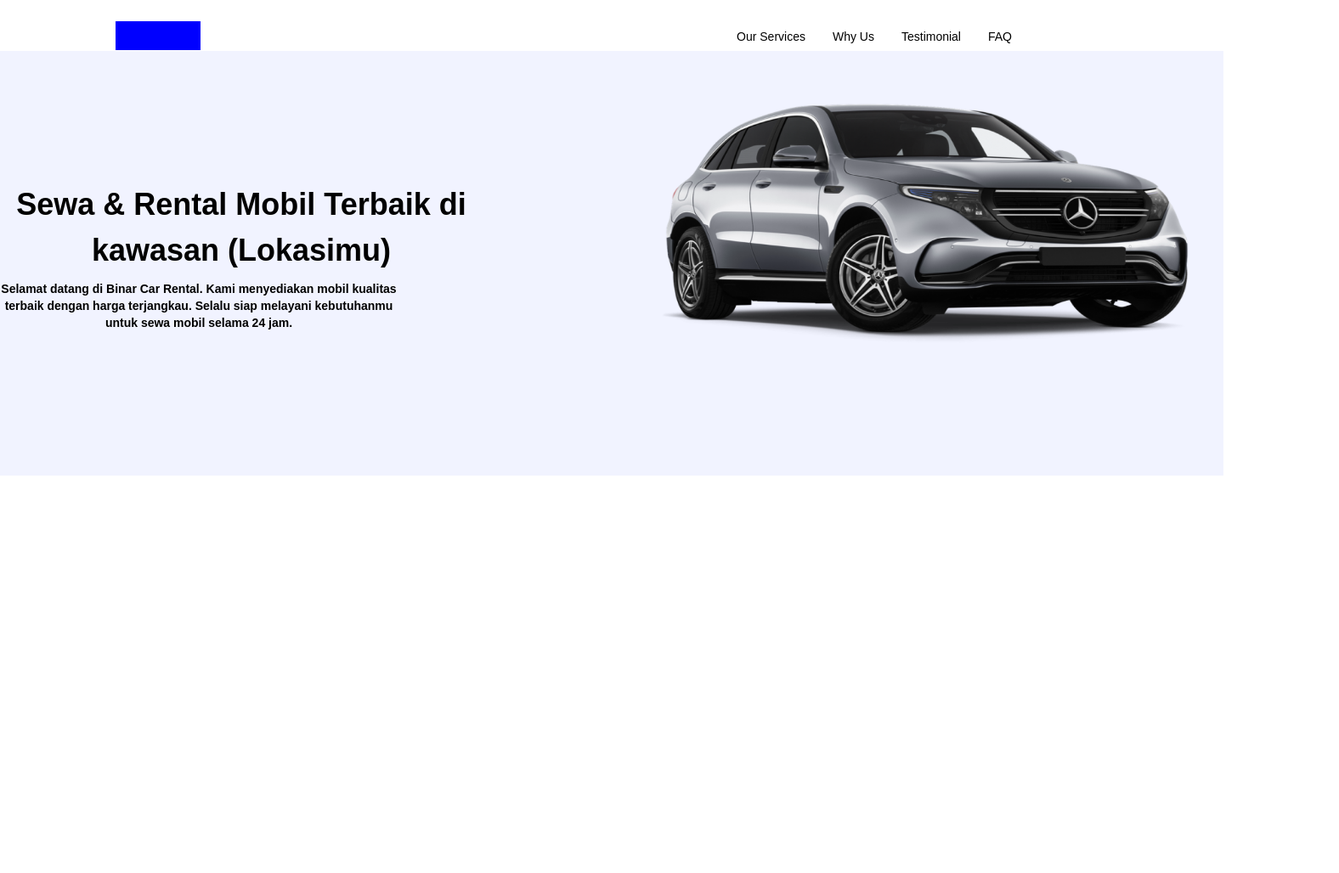
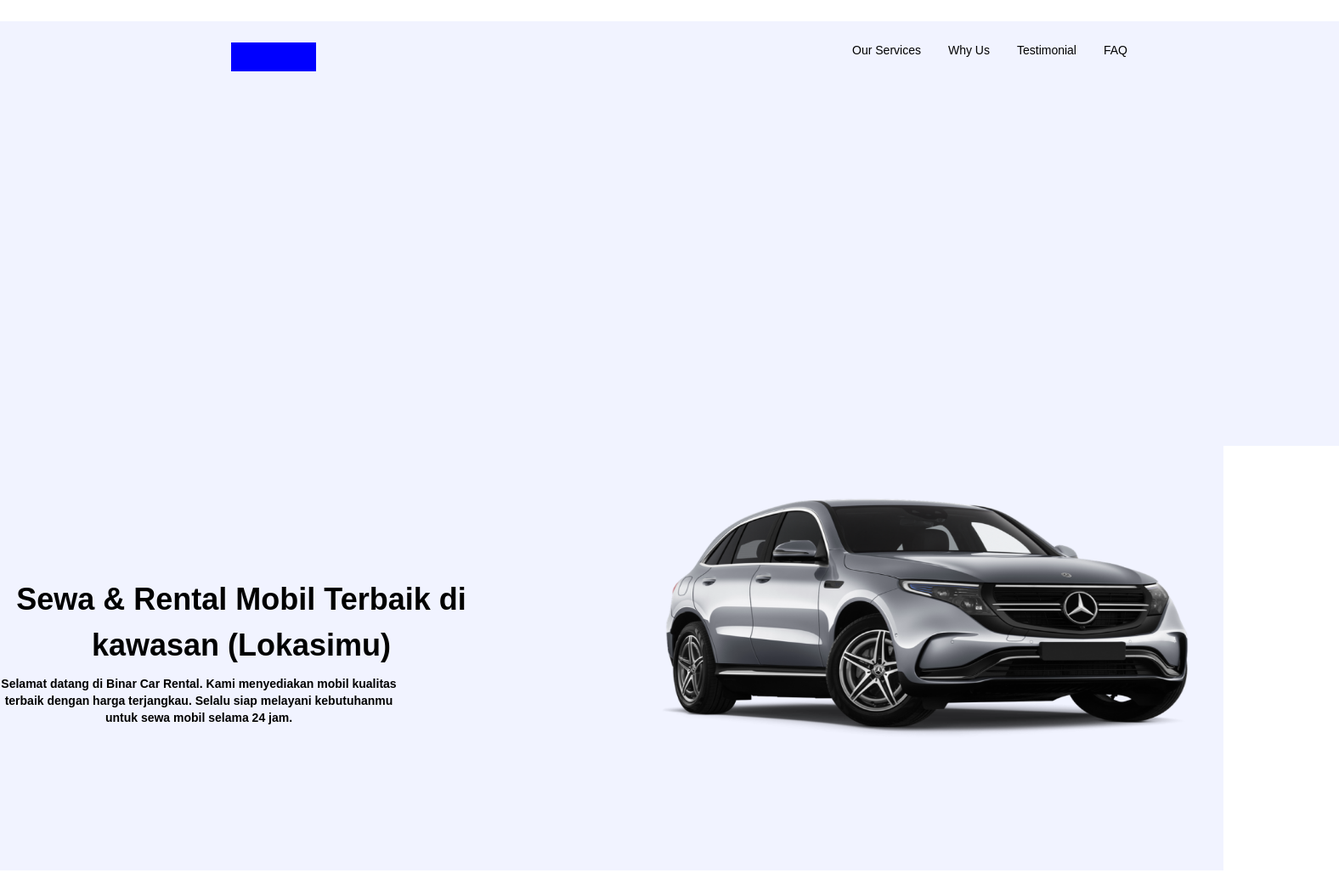
Before and after one commit to rafirachmawan/gold_chalange, a plain HTML site: page index.html in a window 1280 px wide. Shown: the whole page at 85% size, 1576 px wide, since content can reach past the window. Before the commit the page ends 800 px from the top, so only its background shows below. Drawn offline with nearby package versions, Linux system fonts and the light colour scheme.

Commit message:
edit background

```diff
--- a/style.css
+++ b/style.css
@@ -2,27 +2,38 @@
     padding: 0px;
     margin: 0px;
 }
+/* container utama */
+.container-navbar{
+width: 1440px;
+height: 504px;
+background-color: #F1F3FF;
+}
+/* container anakan buat background */
 .header-navbar{
     display: flex;
     justify-content: space-between;
-    width: 1055px;
-    height: 35px;
+    width: 1440px;
+    height: 500px;
     flex-shrink: 0;
     margin-top: 25px;
     margin-left: 136px;
+    background-color: #F1F3FF;
 }
 .logo{
     width: 100px;
     height: 34px;
-    flex-shrink: 0;
     background-color: blue;
-
+    margin-top: 25px;
+    margin-left: 136px;
 
 }
 .navigation{
     display: inline-flex;
     align-items: center;
     gap: 32px;
+    height: 20px;
+margin-top: 24px;
+margin-right: 249px;
 
 
 }
```
